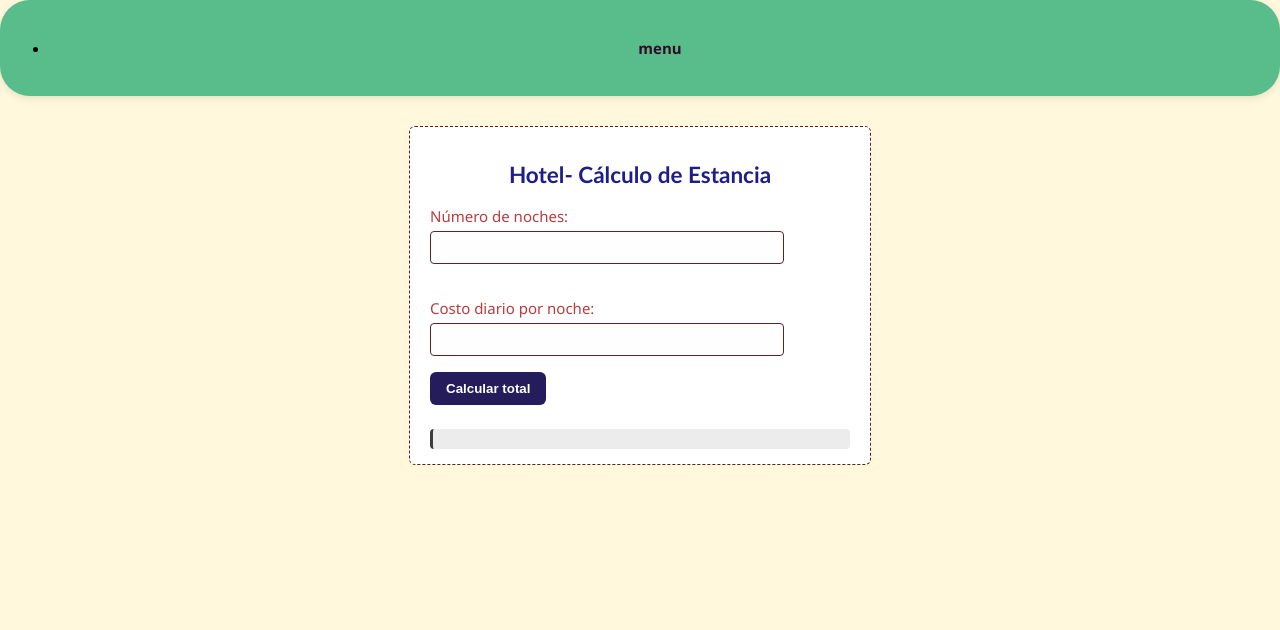
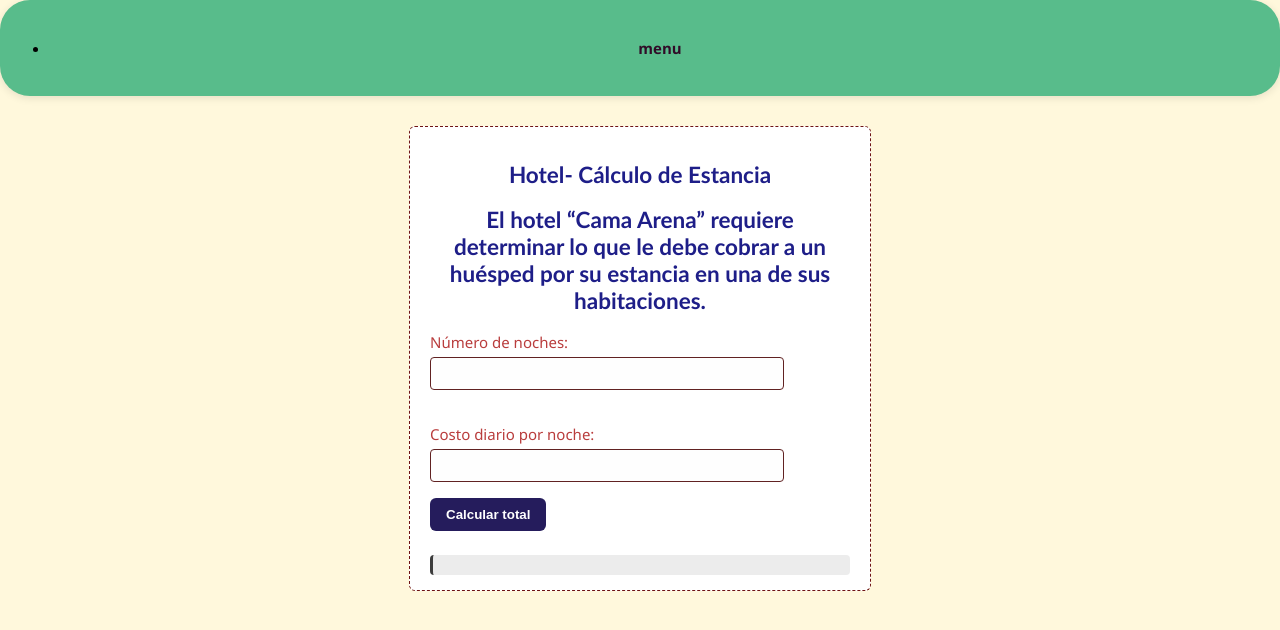
Before and after one commit to Jair212422/SECUENCIALES, a plain HTML site: page practica1/secuenciales/2.20.html in a window 1280 px wide. Drawn offline with Linux system fonts and the light colour scheme.

Commit message:
Update 2.20.html

```diff
--- a/practica1/secuenciales/2.20.html
+++ b/practica1/secuenciales/2.20.html
@@ -15,6 +15,7 @@
     </nav>
     <div class="container">
         <h2>Hotel- Cálculo de Estancia</h2>
+        <h2> El hotel “Cama Arena” requiere determinar lo que le debe cobrar a un huésped por su estancia en una de sus habitaciones.</h2>
         <label for="noches">Número de noches:</label>
         <input type="number" id="noches">
         <label for="costoNoche">Costo diario por noche:</label>
```
